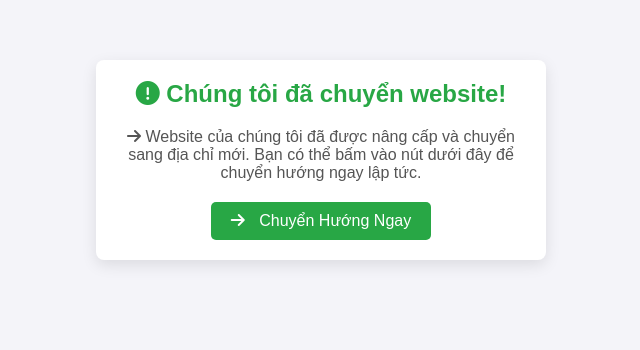
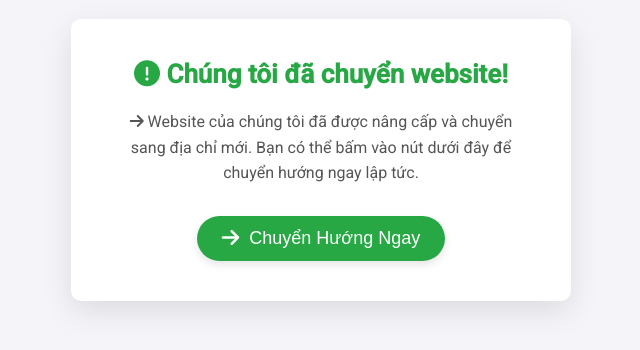
Before and after one commit to minhtuong547/truongquanhuy, a plain HTML site: page index.html in a window 1280 px wide. Shown: the part 240-590 px from the top of the page, without its empty margins (319-959 px from the left). Drawn offline with nearby package versions, Linux system fonts and the light colour scheme.

Commit message:
Update index.html

```diff
--- a/index.html
+++ b/index.html
@@ -7,6 +7,11 @@
 
   <!-- Link to Font Awesome CDN for icons -->
   <link rel="stylesheet" href="https://cdnjs.cloudflare.com/ajax/libs/font-awesome/6.0.0-beta3/css/all.min.css">
+  <!-- Link to Google Fonts for better typography -->
+  <link href="https://fonts.googleapis.com/css2?family=Roboto:wght@400;500&display=swap" rel="stylesheet">
+
+  <!-- Link to Animate.css for smooth animations -->
+  <link href="https://cdnjs.cloudflare.com/ajax/libs/animate.css/4.1.1/animate.min.css" rel="stylesheet">
 
   <style>
     * {
@@ -16,58 +21,80 @@
     }
 
     body {
-      font-family: 'Arial', sans-serif;
+      font-family: 'Roboto', sans-serif;
       background-color: #f4f4f9;
       display: flex;
       justify-content: center;
       align-items: center;
       height: 100vh;
       margin: 0;
+      transition: all 0.3s ease-in-out;
     }
 
     .container {
       text-align: center;
-      padding: 20px;
+      padding: 40px;
       background-color: #ffffff;
-      box-shadow: 0 5px 15px rgba(0, 0, 0, 0.1);
-      border-radius: 8px;
-      max-width: 450px;
+      box-shadow: 0 10px 30px rgba(0, 0, 0, 0.1);
+      border-radius: 10px;
+      max-width: 500px;
       width: 100%;
+      transition: transform 0.3s ease, box-shadow 0.3s ease;
+    }
+
+    .container:hover {
+      transform: translateY(-10px);
+      box-shadow: 0 15px 40px rgba(0, 0, 0, 0.2);
     }
 
     .message-box h1 {
       color: #28a745;
-      font-size: 24px;
+      font-size: 26px;
       margin-bottom: 20px;
+      animation: bounceInDown 1s;
     }
 
     .message-box p {
       font-size: 16px;
       color: #555;
+      line-height: 1.6;
+      animation: fadeIn 1s ease-in-out;
     }
 
     .countdown {
       margin-top: 20px;
     }
 
+    .countdown p {
+      font-size: 18px;
+      font-weight: bold;
+      color: #ff4500;
+    }
+
     #redirectButton {
       background-color: #28a745;
       color: white;
       border: none;
-      padding: 10px 20px;
-      font-size: 16px;
-      border-radius: 5px;
+      padding: 12px 25px;
+      font-size: 18px;
+      border-radius: 50px;
       cursor: pointer;
-      margin-top: 20px;
-      transition: background-color 0.3s ease;
+      margin-top: 30px;
+      transition: background-color 0.3s ease, transform 0.3s ease;
+      box-shadow: 0 4px 8px rgba(0, 0, 0, 0.1);
+      display: inline-flex;
+      align-items: center;
     }
 
     #redirectButton:hover {
       background-color: #218838;
+      transform: scale(1.1);
+      box-shadow: 0 6px 12px rgba(0, 0, 0, 0.15);
     }
 
     #redirectButton i {
       margin-right: 10px;
+      font-size: 20px;
     }
 
     @media (max-width: 600px) {
@@ -76,11 +103,35 @@
       }
 
       .message-box h1 {
-        font-size: 20px;
+        font-size: 22px;
       }
 
-      .message-box p {
+      .message-box p, .countdown p {
         font-size: 14px;
+      }
+    }
+
+    /* Animation for buttons and text */
+    @keyframes bounceInDown {
+      0% {
+        opacity: 0;
+        transform: translateY(-300px);
+      }
+      60% {
+        opacity: 1;
+        transform: translateY(25px);
+      }
+      100% {
+        transform: translateY(0);
+      }
+    }
+
+    @keyframes fadeIn {
+      0% {
+        opacity: 0;
+      }
+      100% {
+        opacity: 1;
       }
     }
   </style>
```
